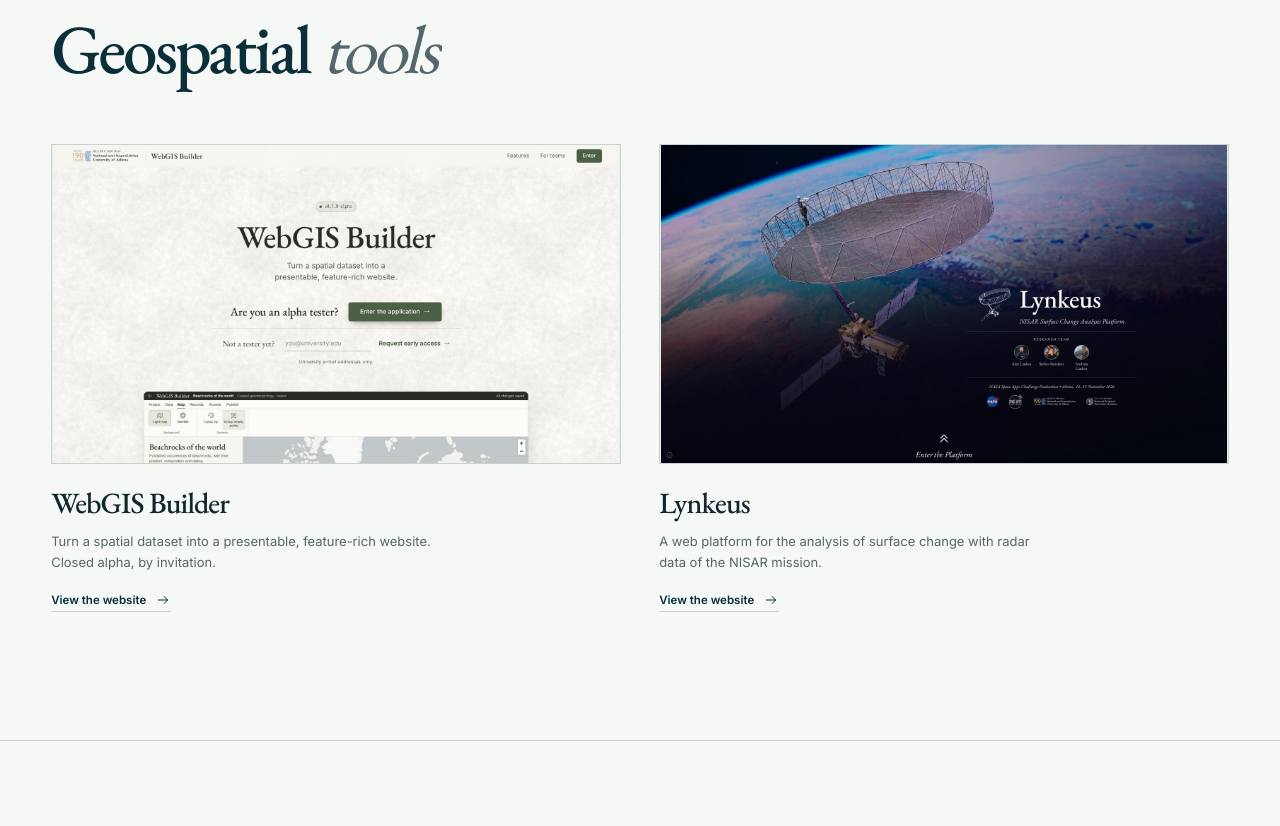
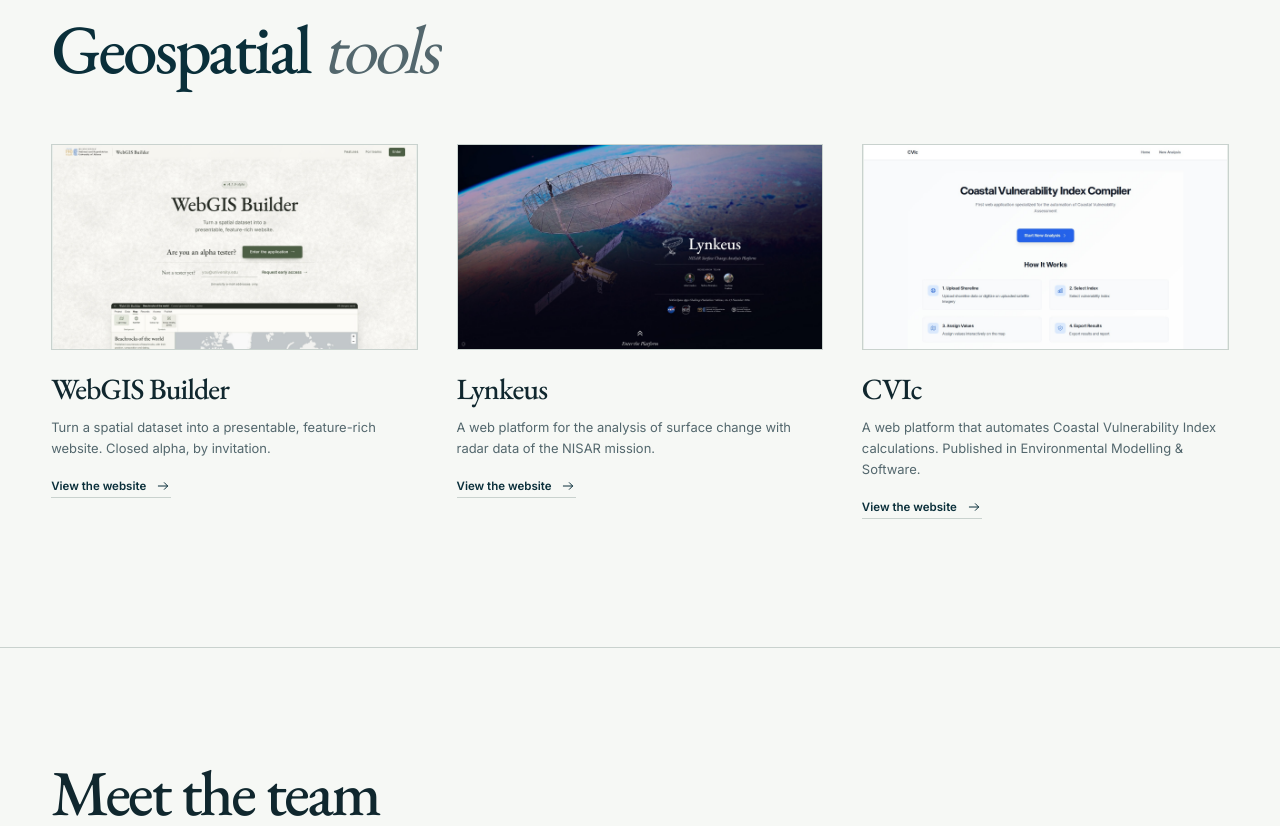
Before and after one commit to AlexandrosLiaskos/nkua-webgis, a plain HTML site: page sites/index.html in a window 1280 px wide. Shown: the part 4718-5544 px from the top of the page. Drawn offline with nearby package versions, Linux system fonts and the light colour scheme; no server answers; a web font is replaced by a local one.

Commit message:
Add CVIc to the group 'Geospatial tools' of the home page
sites/index.html: a third card in the group 'Geospatial tools', after Lynkeus, with the same markup as the other two: the link https://alexandrosliaskos.github.io/CVIc/ with the visit key cvic, the image sites/cvic-site-preview.jpg (a 1600 x 900 screenshot of the CVIc start page), the name, one sentence and the hidden place for the number of visits. The group uses collection-grid-three, the grid of the group 'Geomorphic features', so the three cards sit in one row above 840 px. The list 'Geospatial tools' at the foot of the page gets the link as its third entry.

```diff
--- a/sites/index.html
+++ b/sites/index.html
@@ -304,7 +304,7 @@
                     <h3 id="applications-title">Geospatial <em>tools</em></h3>
                 </header>
 
-                <div class="collection-grid collection-grid-two">
+                <div class="collection-grid collection-grid-three">
                     <a class="catalogue" href="https://webgis.nkua.cloud/" data-visit-key="webgis-builder">
                         <figure class="catalogue-visual">
                             <img src="/webgis-builder-site-preview.jpg?v=20261116-1" alt="Screenshot of the WebGIS Builder home page, showing its title and the top of the map editor" width="1600" height="900" loading="lazy">
@@ -323,6 +323,17 @@
                         <div class="catalogue-copy">
                             <h4>Lynkeus</h4>
                             <p>A web platform for the analysis of surface change with radar data of the NISAR mission.</p>
+                            <span class="catalogue-link">View the website <svg viewBox="0 0 24 24" aria-hidden="true"><path d="M5 12h14M14 7l5 5-5 5"></path></svg></span><span class="catalogue-visits" data-visit-figure hidden></span>
+                        </div>
+                    </a>
+
+                    <a class="catalogue" href="https://alexandrosliaskos.github.io/CVIc/" data-visit-key="cvic">
+                        <figure class="catalogue-visual">
+                            <img src="/cvic-site-preview.jpg?v=20261119-1" alt="Screenshot of the CVIc start page, showing the title Coastal Vulnerability Index Compiler, the button Start New Analysis and the four steps under How It Works" width="1600" height="900" loading="lazy">
+                        </figure>
+                        <div class="catalogue-copy">
+                            <h4>CVIc</h4>
+                            <p>A web platform that automates Coastal Vulnerability Index calculations. Published in Environmental Modelling &amp; Software.</p>
                             <span class="catalogue-link">View the website <svg viewBox="0 0 24 24" aria-hidden="true"><path d="M5 12h14M14 7l5 5-5 5"></path></svg></span><span class="catalogue-visits" data-visit-figure hidden></span>
                         </div>
                     </a>
@@ -450,6 +461,7 @@
                 <ul>
                     <li><a href="https://webgis.nkua.cloud/">WebGIS Builder</a></li>
                     <li><a href="https://lynkeus.nkua.cloud/">Lynkeus</a></li>
+                    <li><a href="https://alexandrosliaskos.github.io/CVIc/">CVIc</a></li>
                 </ul>
             </nav>
             <div class="developer-credit">
```
Also changed, not shown: sites/cvic-site-preview.jpg (added), 1 other file.
